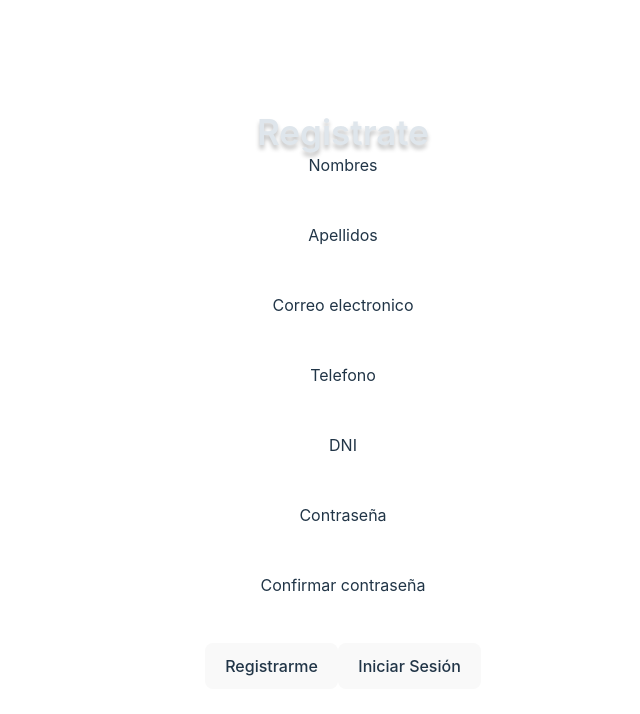
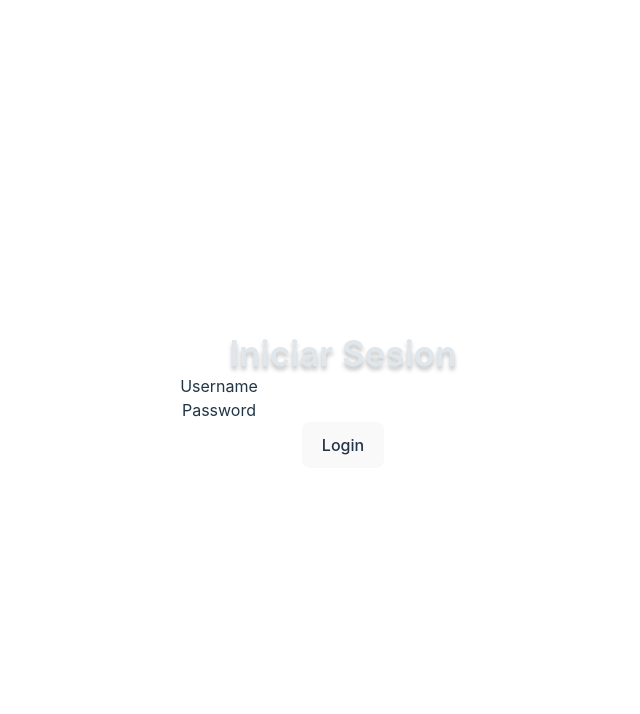
Before and after one commit to No-Country-simulation/h1-11-node-react-react, a React (Vite) app in the folder frontend/: page /#/login in a window 1280 px wide. Before the commit this address led to /. Shown: the top 714 px of the page, without its empty margins (297-937 px from the left). Built offline with nearby package versions, Linux system fonts and the light colour scheme; sample sign-in values are in the browser's storage.

Commit message:
Login in progress

```diff
--- /dev/null
+++ b/frontend/src/components/Auth/LoginForm.jsx
@@ -0,0 +1,37 @@
+import React from 'react';
+import { useForm } from 'react-hook-form';
+
+const LoginForm = () => {
+  const { register, handleSubmit, formState: { errors } } = useForm();
+
+  const onSubmit = data => {
+    console.log(data);
+  };
+
+  return (
+    <form onSubmit={handleSubmit(onSubmit)}>
+      <div>
+        <label htmlFor="DNI">Username</label>
+        <input
+          id="DNI"
+          {...register('DNI', { required: true })}
+        />
+        {errors.username && <span>This field is required</span>}
+      </div>
+
+      <div>
+        <label htmlFor="password">Password</label>
+        <input
+          id="password"
+          type="password"
+          {...register('password', { required: true })}
+        />
+        {errors.password && <span>This field is required</span>}
+      </div>
+
+      <button type="submit">Login</button>
+    </form>
+  );
+};
+
+export default LoginForm;
--- /dev/null
+++ b/frontend/src/pages/LoginPage.jsx
@@ -0,0 +1,19 @@
+import LoginForm from "../components/Auth/LoginForm"
+import '../styles/FormRegister.css'
+
+const LoginPage = () => {
+
+    return (
+        <main className='flex flex-row items-center justify-center bg-purple'>
+            <section className='container min-h-screen'>
+                <div className='px-4 pt-8 mx-auto lg:w-3/5'>
+                    <h1 className='text-left title'>Iniciar Sesion</h1>
+                    <LoginForm />
+                </div>
+            </section>
+        </main>
+    )
+
+}
+
+export default LoginPage
--- a/frontend/src/router/AuthRoutes.jsx
+++ b/frontend/src/router/AuthRoutes.jsx
@@ -1,11 +1,13 @@
 import { Routes, Route } from "react-router-dom";
 
 import RegisterPage from "../pages/RegisterPage";
+import LoginPage from "../pages/LoginPage";
 
 export const AuthRoutes = () => {
   return (
     <Routes>
       <Route path="/*" element={<RegisterPage />} />
+      <Route path="/login" element={<LoginPage />} />
     </Routes>
   );
 };
```
Also changed, not shown: 1 other file (tests, documents, lock files or other folders).
